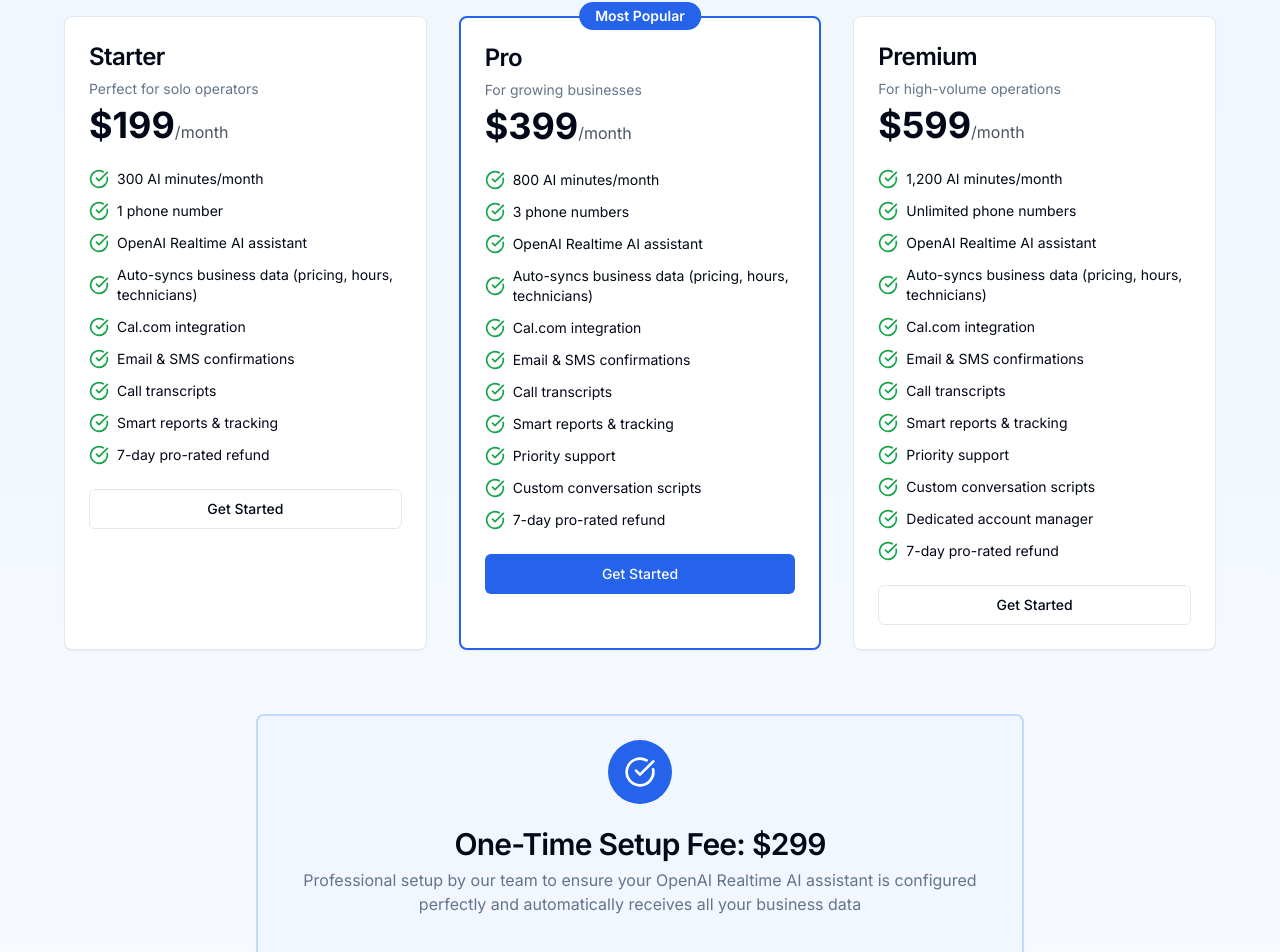
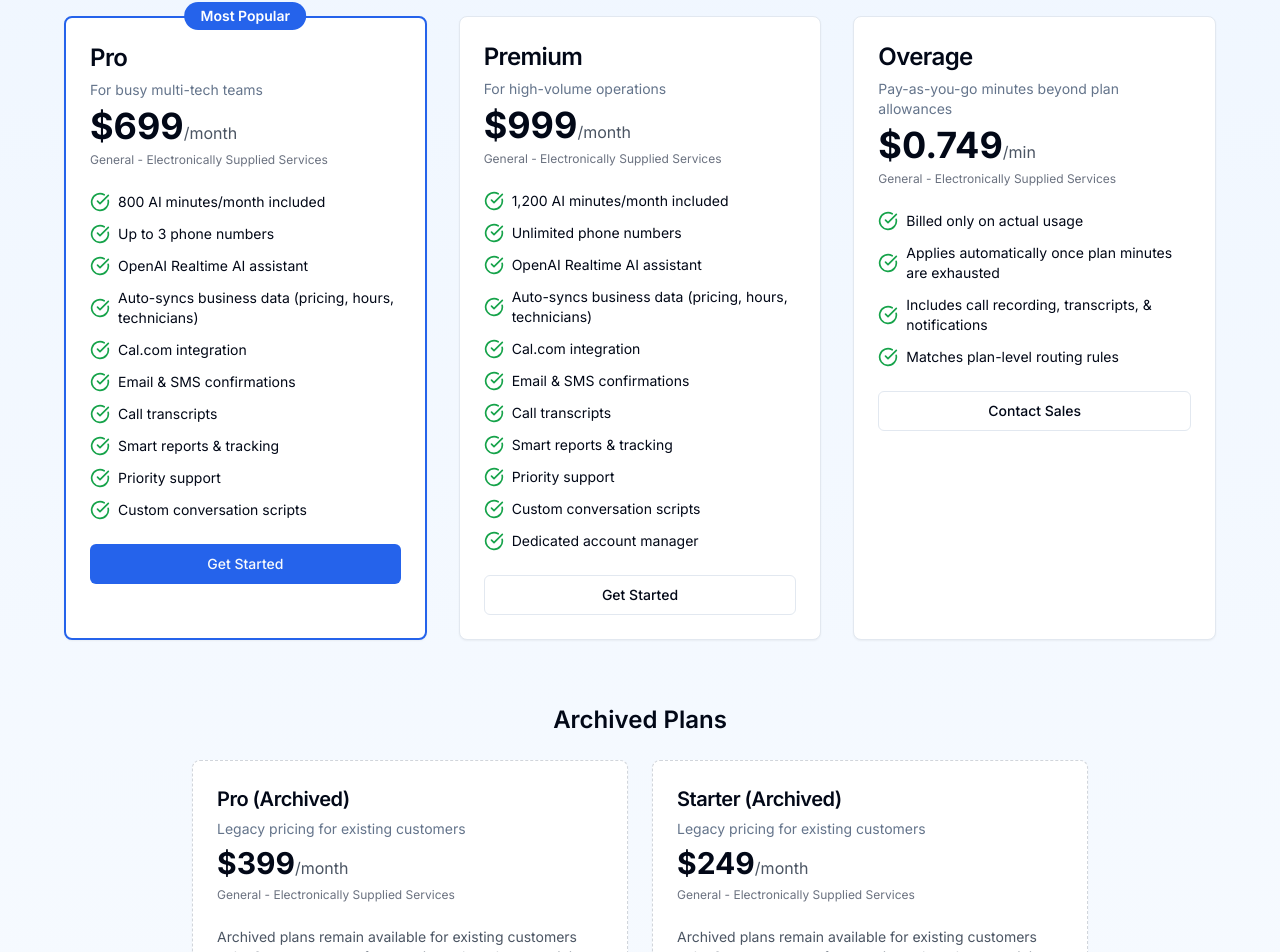
Before and after one commit to tc615guy/after-hour-fix, a Next.js app: page /pricing in a window 1280 px wide. Shown: the part 273-1225 px from the top of the page. Built offline with nearby package versions, Linux system fonts and the light colour scheme; no server answers.

Commit message:
Update pricing tiers and remove legacy refund messaging

```diff
--- a/src/app/faq/page.tsx
+++ b/src/app/faq/page.tsx
@@ -84,7 +84,7 @@ export default function FAQPage() {
     },
     {
       q: 'How much does an AI receptionist cost for a plumbing business?',
-      a: 'AfterHourFix starts at $199/month for the Starter plan (300 AI minutes) and goes up to $599/month for Premium (1,200 AI minutes). There\'s a one-time $299 setup fee for professional configuration. Compare this to hiring a receptionist at $2,000-3,000/month, and you\'ll see significant savings.',
+      a: 'AfterHourFix plans currently start at $699/month for the Pro plan (800 AI minutes) and $999/month for Premium (1,200 AI minutes). Additional minutes are billed at $0.749/min, and there\'s a one-time $299 setup fee for professional configuration (non-refundable). Compare this to hiring a receptionist at $2,000–3,000/month and you\'ll see significant savings.',
     },
     {
       q: 'Will AI receptionist work for my HVAC company during peak season?',
@@ -96,7 +96,7 @@ export default function FAQPage() {
     },
     {
       q: 'Can the AI handle multiple phone numbers?',
-      a: 'Yes! Starter plan includes 1 number, Pro includes 3 numbers, and Premium includes unlimited numbers. Each number can be configured independently with different business hours, routing rules, and settings.',
+      a: 'Yes! The Pro plan includes up to 3 numbers and the Premium plan includes unlimited numbers. Each number can be configured independently with different business hours, routing rules, and settings.',
     },
     {
       q: 'What trades does AfterHourFix support?',
--- a/src/app/payment-required/page.tsx
+++ b/src/app/payment-required/page.tsx
@@ -10,35 +10,16 @@ import { Badge } from '@/components/ui/badge'
 
 const PLANS = [
   {
-    id: 'starter',
-    name: 'Starter',
-    description: 'Perfect for solo operators',
-    price: 199,
-    priceId: process.env.NEXT_PUBLIC_STRIPE_PRICE_STARTER,
-    minutes: 300,
-    features: [
-      '300 AI minutes/month',
-      '1 phone number',
-      'OpenAI Realtime AI assistant',
-      'Auto-syncs business data',
-      'Cal.com integration',
-      'Email & SMS confirmations',
-      'Call transcripts',
-      'Smart reports & tracking',
-      '7-day pro-rated refund',
-    ],
-  },
-  {
     id: 'pro',
     name: 'Pro',
     description: 'For growing businesses',
-    price: 399,
+    price: 699,
     priceId: process.env.NEXT_PUBLIC_STRIPE_PRICE_PRO,
     minutes: 800,
     popular: true,
     features: [
       '800 AI minutes/month',
-      '1 phone number',
+      'Up to 3 phone numbers included',
       'OpenAI Realtime AI assistant',
       'Auto-syncs business data',
       'Cal.com integration',
@@ -47,19 +28,18 @@ const PLANS = [
       'Smart reports & tracking',
       'Priority support',
       'Custom conversation scripts',
-      '7-day pro-rated refund',
     ],
   },
   {
     id: 'premium',
     name: 'Premium',
     description: 'For high-volume operations',
-    price: 599,
+    price: 999,
     priceId: process.env.NEXT_PUBLIC_STRIPE_PRICE_ULTRA,
     minutes: 1200,
     features: [
       '1,200 AI minutes/month',
-      '1 phone number',
+      'Unlimited phone numbers included',
       'OpenAI Realtime AI assistant',
       'Auto-syncs business data',
       'Cal.com integration',
@@ -69,7 +49,6 @@ const PLANS = [
       'Priority support',
       'Custom conversation scripts',
       'Dedicated account manager',
-      '7-day pro-rated refund',
     ],
   },
 ]
@@ -146,7 +125,7 @@ export default function PaymentRequiredPage() {
           </div>
           <h1 className="text-4xl font-bold mb-3">Complete Your Setup</h1>
           <p className="text-xl text-gray-600 mb-6">
-            $299 one-time setup fee + choose your monthly plan
+            $299 one-time setup fee (non-refundable) + choose your monthly plan
           </p>
         </div>
 
@@ -221,7 +200,7 @@ export default function PaymentRequiredPage() {
 
         {/* Footer */}
         <div className="text-center text-sm text-gray-500 mt-8 space-y-2">
-          <p>Secure payment powered by Stripe • 7-day pro-rated refund policy</p>
+          <p>Secure payment powered by Stripe • Setup fees are non-refundable • Overage minutes billed at $0.749/min</p>
           <p>
             Questions?{' '}
             <Link href="/contact" className="text-blue-600 hover:underline">
--- a/src/app/pricing/page.tsx
+++ b/src/app/pricing/page.tsx
@@ -7,7 +7,7 @@ import { PhoneCTA } from '@/components/PhoneCTA'
 
 export const metadata: Metadata = {
   title: 'Pricing: AI Receptionist for Trades | Affordable 24/7 Call Answering',
-  description: 'Simple, transparent pricing for AI receptionist services. Plans from $199/month for plumbers, HVAC contractors, and electricians. Includes 24/7 call answering, automatic booking, and calendar integration.',
+  description: 'Simple, transparent pricing for AI receptionist services. Plans from $699/month with premium coverage options. Includes 24/7 call answering, automatic booking, and calendar integration.',
   keywords: [
     'AI receptionist pricing',
     'answering service cost',
@@ -27,39 +27,23 @@ export const metadata: Metadata = {
   },
   openGraph: {
     title: 'Pricing: AI Receptionist for Trade Professionals',
-    description: 'Simple, transparent pricing starting at $199/month. No hidden fees.',
+    description: 'Simple, transparent pricing starting at $699/month. No hidden fees.',
     type: 'website',
     url: '/pricing',
   },
 }
 
 export default function PricingPage() {
-  const plans = [
-    {
-      name: 'Starter',
-      price: 199,
-      priceId: process.env.NEXT_PUBLIC_STRIPE_PRICE_STARTER,
-      description: 'Perfect for solo operators',
-      features: [
-        '300 AI minutes/month',
-        '1 phone number',
-        'OpenAI Realtime AI assistant',
-        'Auto-syncs business data (pricing, hours, technicians)',
-        'Cal.com integration',
-        'Email & SMS confirmations',
-        'Call transcripts',
-        'Smart reports & tracking',
-        '7-day pro-rated refund',
-      ],
-    },
+  const activePlans = [
     {
       name: 'Pro',
-      price: 399,
+      priceDisplay: '$699',
+      billingUnit: '/month',
       priceId: process.env.NEXT_PUBLIC_STRIPE_PRICE_PRO,
-      description: 'For growing businesses',
+      description: 'For busy multi-tech teams',
       features: [
-        '800 AI minutes/month',
-        '3 phone numbers',
+        '800 AI minutes/month included',
+        'Up to 3 phone numbers',
         'OpenAI Realtime AI assistant',
         'Auto-syncs business data (pricing, hours, technicians)',
         'Cal.com integration',
@@ -68,17 +52,18 @@ export default function PricingPage() {
         'Smart reports & tracking',
         'Priority support',
         'Custom conversation scripts',
-        '7-day pro-rated refund',
       ],
+      taxCategory: 'General - Electronically Supplied Services',
       popular: true,
     },
     {
       name: 'Premium',
-      price: 599,
+      priceDisplay: '$999',
+      billingUnit: '/month',
       priceId: process.env.NEXT_PUBLIC_STRIPE_PRICE_ULTRA,
       description: 'For high-volume operations',
       features: [
-        '1,200 AI minutes/month',
+        '1,200 AI minutes/month included',
         'Unlimited phone numbers',
         'OpenAI Realtime AI assistant',
         'Auto-syncs business data (pricing, hours, technicians)',
@@ -89,8 +74,39 @@ export default function PricingPage() {
         'Priority support',
         'Custom conversation scripts',
         'Dedicated account manager',
-        '7-day pro-rated refund',
       ],
+      taxCategory: 'General - Electronically Supplied Services',
+    },
+    {
+      name: 'Overage',
+      priceDisplay: '$0.749',
+      billingUnit: '/min',
+      description: 'Pay-as-you-go minutes beyond plan allowances',
+      features: [
+        'Billed only on actual usage',
+        'Applies automatically once plan minutes are exhausted',
+        'Includes call recording, transcripts, & notifications',
+        'Matches plan-level routing rules',
+      ],
+      taxCategory: 'General - Electronically Supplied Services',
+      ctaLabel: 'Contact Sales',
+    },
+  ]
+
+  const archivedPlans = [
+    {
+      name: 'Pro (Archived)',
+      priceDisplay: '$399',
+      billingUnit: '/month',
+      description: 'Legacy pricing for existing customers',
+      taxCategory: 'General - Electronically Supplied Services',
+    },
+    {
+      name: 'Starter (Archived)',
+      priceDisplay: '$249',
+      billingUnit: '/month',
+      description: 'Legacy pricing for existing customers',
+      taxCategory: 'General - Electronically Supplied Services',
     },
   ]
 
@@ -125,7 +141,7 @@ export default function PricingPage() {
         </div>
 
         <div className="grid md:grid-cols-3 gap-8 max-w-6xl mx-auto">
-          {plans.map((plan) => (
+          {activePlans.map((plan) => (
             <Card key={plan.name} className={plan.popular ? 'border-blue-600 border-2 relative' : ''}>
               {plan.popular && (
                 <div className="absolute -top-4 left-1/2 -translate-x-1/2 bg-blue-600 text-white px-4 py-1 rounded-full text-sm font-semibold">
@@ -136,11 +152,15 @@ export default function PricingPage() {
                 <CardTitle className="text-2xl">{plan.name}</CardTitle>
                 <CardDescription>{plan.description}</CardDescription>
                 <div className="mt-4">
-                  <span className="text-4xl font-bold">${plan.price}</span>
-                  <span className="text-gray-600">/month</span>
+                  <span className="text-4xl font-bold">{plan.priceDisplay}</span>
+                  <span className="text-gray-600">{plan.billingUnit}</span>
                 </div>
+                {plan.taxCategory && (
+                  <p className="text-xs text-gray-500 mt-2">{plan.taxCategory}</p>
+                )}
               </CardHeader>
               <CardContent>
+                {plan.features ? (
                   <ul className="space-y-3">
                     {plan.features.map((feature) => (
                       <li key={feature} className="flex items-center gap-2">
@@ -149,16 +169,56 @@ export default function PricingPage() {
                       </li>
                     ))}
                   </ul>
+                ) : (
+                  <p className="text-sm text-gray-600">
+                    Contact our team to learn more about this plan.
+                  </p>
+                )}
               </CardContent>
               <CardFooter>
+                {plan.ctaLabel ? (
+                  <a href="mailto:sales@afterhourfix.com" className="w-full">
+                    <Button className="w-full" variant="outline">
+                      {plan.ctaLabel}
+                    </Button>
+                  </a>
+                ) : (
                   <Link href="/auth/signup" className="w-full">
                     <Button className="w-full" variant={plan.popular ? 'default' : 'outline'}>
                       Get Started
                     </Button>
                   </Link>
+                )}
               </CardFooter>
             </Card>
           ))}
+        </div>
+
+        {/* Archived Plans */}
+        <div className="max-w-4xl mx-auto mt-16">
+          <h2 className="text-2xl font-semibold text-center mb-6">Archived Plans</h2>
+          <div className="grid md:grid-cols-2 gap-6">
+            {archivedPlans.map((plan) => (
+              <Card key={plan.name} className="border-dashed border-gray-300">
+                <CardHeader>
+                  <CardTitle className="text-xl">{plan.name}</CardTitle>
+                  <CardDescription>{plan.description}</CardDescription>
+                  <div className="mt-3">
+                    <span className="text-3xl font-bold">{plan.priceDisplay}</span>
+                    <span className="text-gray-600">{plan.billingUnit}</span>
+                  </div>
+                  {plan.taxCategory && (
+                    <p className="text-xs text-gray-500 mt-2">{plan.taxCategory}</p>
+                  )}
+                </CardHeader>
+                <CardContent>
+                  <p className="text-sm text-gray-600">
+                    Archived plans remain available for existing customers only. Contact support for questions about legacy pricing.
+                  </p>
+                </CardContent>
+              </Card>
+            ))}
+          </div>
         </div>
 
         {/* One-Time Setup Fee */}
@@ -168,7 +228,7 @@ export default function PricingPage() {
               <div className="w-16 h-16 bg-blue-600 rounded-full flex items-center justify-center mx-auto mb-4">
                 <CheckCircle className="w-8 h-8 text-white" />
               </div>
-              <CardTitle className="text-3xl mb-2">One-Time Setup Fee: $299</CardTitle>
+              <CardTitle className="text-3xl mb-2">One-Time Setup Fee: $299 (non-refundable)</CardTitle>
               <CardDescription className="text-base">
                 Professional setup by our team to ensure your OpenAI Realtime AI assistant is configured perfectly and automatically receives all your business data
               </CardDescription>
@@ -217,6 +277,8 @@ export default function PricingPage() {
                 <p className="text-sm text-center text-gray-700">
                   <strong className="text-blue-600">Setup typically takes 2-3 business days</strong> after payment.
                   You'll receive a dedicated onboarding specialist to guide you through every step and ensure everything works perfectly.
+                  <br />
+                  <span className="mt-2 block text-xs text-gray-500">Setup fees are non-refundable.</span>
                 </p>
               </div>
             </CardContent>
@@ -224,8 +286,7 @@ export default function PricingPage() {
         </div>
 
         <div className="mt-12 text-center">
-          <p className="text-gray-600">All plans include a 7-day money-back guarantee. Cancel within 7 days for a pro-rated refund.</p>
-          <p className="text-sm text-gray-500 mt-2">One-time setup fee applies to all new accounts.</p>
+          <p className="text-sm text-gray-500">One-time setup fee applies to all new accounts.</p>
         </div>
       </section>
 
```
Lines whose indentation alone changed are shown as unchanged.
